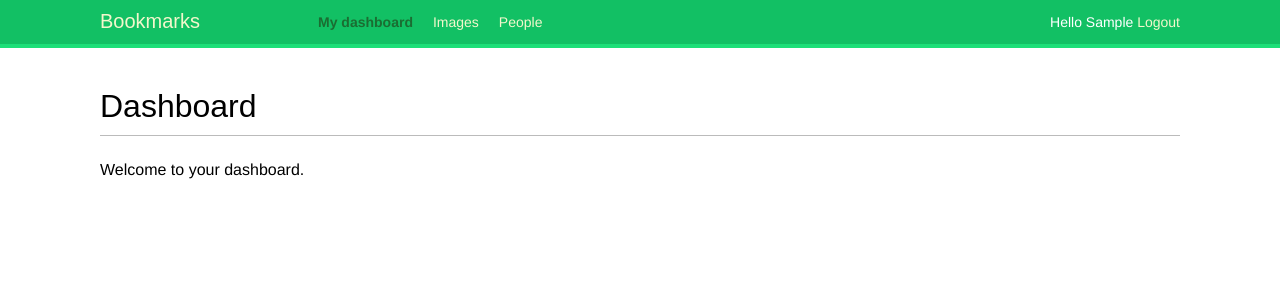
After one commit to tdwebdesign/bookmarks, a Django app: page /account/ in a window 1280 px wide. The commit adds this page. Shown: the top 300 px of the page. Run offline with Django 4.2, Linux system fonts and the light colour scheme; the visitor is signed in with stand-in values (Sample User, id 1); some web fonts are replaced.

Commit message:
Implemented Login, Logout views w/ conditional nav

```diff
--- /dev/null
+++ b/account/templates/account/dashboard.html
@@ -0,0 +1,8 @@
+{% extends 'base.html' %}
+
+{% block title %}Dashboard{% endblock %}
+
+{% block content %}
+    <h1>Dashboard</h1>
+    <p>Welcome to your dashboard.</p>
+{% endblock %}
--- a/account/templates/base.html
+++ b/account/templates/base.html
@@ -9,6 +9,28 @@
 <body>
     <div id="header">
         <span class="logo">Bookmarks</span>
+        {% if request.user.is_authenticated %}
+            <ul class="menu">
+                <li {% if section == "dashboard" %}class="selected"{% endif %}>
+                    <a href="{% url 'dashboard' %}">My dashboard</a>
+                </li>
+
+                <li {% if section == "images" %}class="selected"{% endif %}>
+                    <a href="#">Images</a>
+                </li>
+                <li {% if section == "people" %}class="selected"{% endif %}>
+                    <a href="#">People</a>
+                </li>
+            </ul>
+        {% endif %}
+        <span class="user">
+            {% if request.user.is_authenticated %}
+                Hello {{ request.user.first_name|default:request.user.username }}
+                <a href="{% url 'logout' %}">Logout</a>
+            {% else %}
+                <a href="{% url 'login' %}">Login</a>
+            {% endif %}
+        </span>
     </div>
     <div id="content">
         {% block content %}{% endblock %}
--- a/account/urls.py
+++ b/account/urls.py
@@ -1,8 +1,14 @@
 from django.urls import path
+from django.contrib.auth import views as auth_views
 from . import views
 
-app_name = 'account'
+#app_name = 'account'
 
 urlpatterns = [
-    path('login/', views.user_login, name='login'),
+    # previous login url
+    #path('login/', views.user_login, name='login'),
+    # Login / Logout urls
+    path('login/', auth_views.LoginView.as_view(), name='login'),
+    path('logout/', auth_views.LogoutView.as_view(), name='logout'),
+    path('', views.dashboard, name='dashboard'),
 ]
--- a/account/views.py
+++ b/account/views.py
@@ -1,6 +1,7 @@
 from django.http import HttpResponse
 from django.shortcuts import render
 from django.contrib.auth import authenticate, login
+from django.contrib.auth.decorators import login_required
 from .forms import LoginForm
 
 def user_login(request):
@@ -22,3 +23,9 @@ def user_login(request):
     else:
         form = LoginForm()
     return render(request, 'account/login.html', {'form': form})
+
+@login_required
+def dashboard(request):
+    return render(request,
+                  'account/dashboard.html',
+                  {'section': 'dashboard'})
--- a/bookmarks/settings.py
+++ b/bookmarks/settings.py
@@ -122,3 +122,7 @@ STATIC_URL = 'static/'
 # https://docs.djangoproject.com/en/4.1/ref/settings/#default-auto-field
 
 DEFAULT_AUTO_FIELD = 'django.db.models.BigAutoField'
+
+LOGIN_REDIRECT_URL = 'dashboard'
+LOGIN_URL = 'login'
+LOGOUT_URL = 'logout'
```
Also changed, not shown: account/templates/registration/logged_out.html (added, +9 -0 lines), account/templates/registration/login.html (added, +26 -0 lines).
